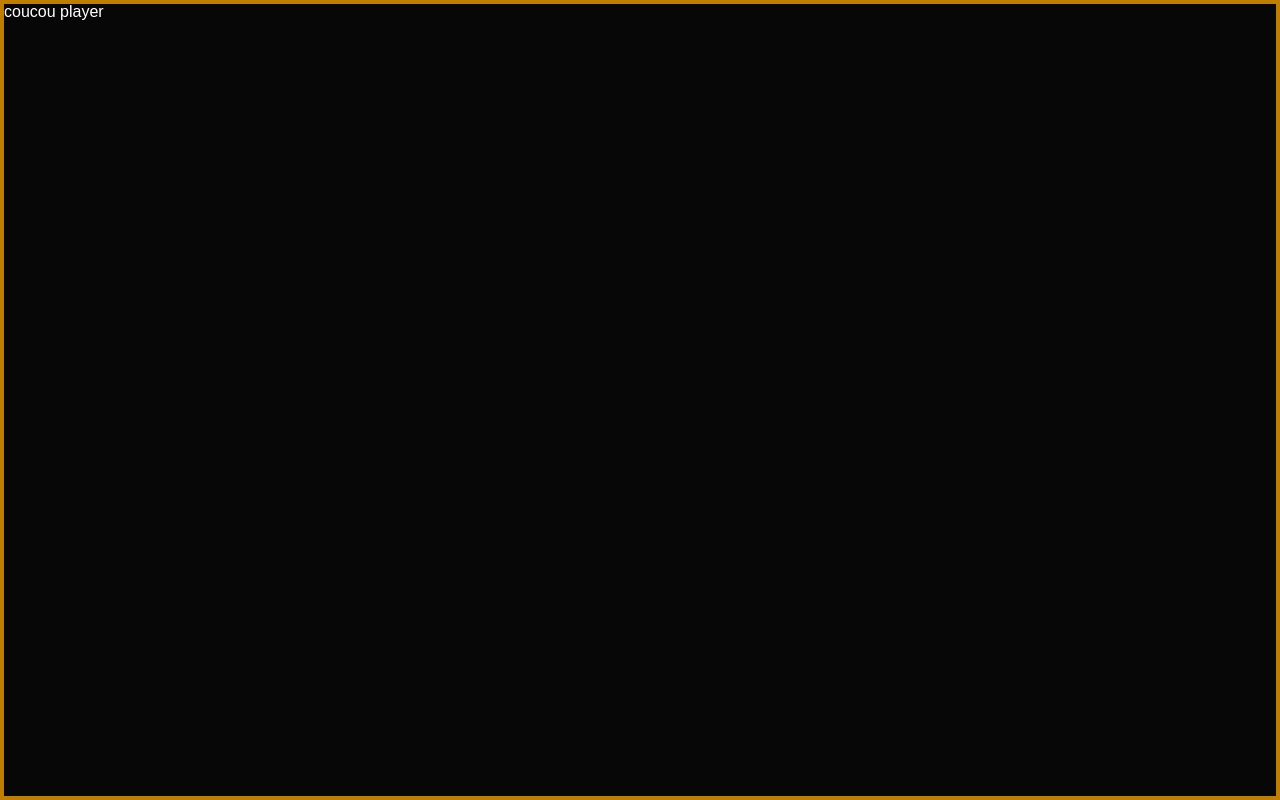
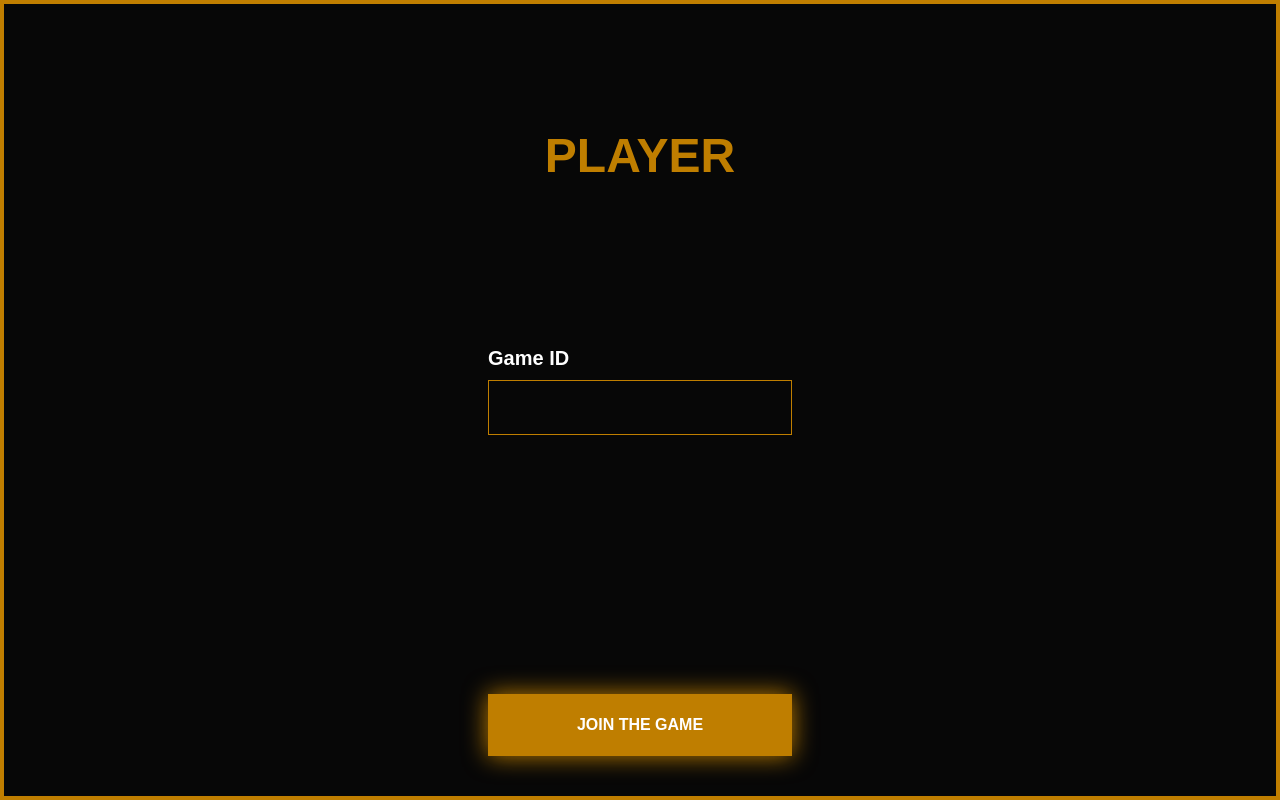
Before and after one commit to nathanszig/NAKDYB, a Nuxt app in the folder front/: page /play in a window 1280 px wide. Built offline with nearby package versions, Linux system fonts and the light colour scheme; a web font is replaced by a local one.

Commit message:
Base of player side done

```diff
--- a/front/components/atom/Bouton.vue
+++ b/front/components/atom/Button.vue
@@ -27,7 +27,6 @@ defineProps({
     default: false
   },
 })
-
 </script>
 
 <template>
--- /dev/null
+++ b/front/components/atom/Input.vue
@@ -0,0 +1,21 @@
+<script setup lang="ts">
+defineProps({
+  label: { type: String, default: "" },
+  required: { type: Boolean, default: false },
+  isPlayer: { type: Boolean, default: false },
+});
+
+const value = defineModel('title');
+</script>
+
+<template>
+  <div class="flex flex-col gap-3">
+    <label class="font-bold text-md">{{ label }}</label>
+    <input
+      class="bg-none outline-none border text-center text-lg p-2 font-bold"
+      :class="isPlayer ? 'border-player' : 'border-admin'"
+      type="text"
+      v-model="value"
+    />
+  </div>
+</template>
--- a/front/layouts/player.vue
+++ b/front/layouts/player.vue
@@ -1,5 +1,10 @@
 <template>
-  <div class="border-4 border-solid border-player min-h-screen">
-    <slot />
+  <div class="border-4 border-solid border-player min-h-screen flex flex-col">
+    <div class="flex justify-center items-center p-32">
+      <h2 class="font-black text-2xl text-player">PLAYER</h2>
+    </div>
+    <div class="relative w-full max-w-sm mx-auto p-10 flex flex-col flex-1">
+      <slot />
+    </div>
   </div>
 </template>
--- a/front/pages/index.vue
+++ b/front/pages/index.vue
@@ -3,21 +3,25 @@
     <div class="w-full h-screen border-4 border-admin border-solid">
       <!-- TITLE -->
       <div class="h-1/2 flex justify-center items-center">
-        <h2 class="font-black text-2xl text-admin">MAITRE DU JEU</h2>
+        <h2 class="font-black text-2xl text-admin">Game Master</h2>
       </div>
       <!-- BUTTON -->
       <div class="h-1/2 flex justify-center items-center">
-        <h2>---</h2>
+        <NuxtLink to="/create">
+          <Button name="Create a game" />
+        </NuxtLink>
       </div>
     </div>
     <div class="w-full h-screen border-4 border-player border-solid">
       <!-- TITLE -->
       <div class="h-1/2 flex justify-center items-center">
-        <h2 class="font-black text-2xl text-player">JOUEUR</h2>
+        <h2 class="font-black text-2xl text-player">Player</h2>
       </div>
       <!-- BUTTON -->
       <div class="h-1/2 flex justify-center items-center">
-        <h2>---</h2>
+        <NuxtLink to="/play">
+          <Button name="Join a game" :isPlayer="true" />
+        </NuxtLink>
       </div>
     </div>
   </div>
--- /dev/null
+++ b/front/pages/play/[player].vue
@@ -0,0 +1,24 @@
+<script setup lang="ts">
+const playerId = useRoute().params.player;
+
+const username = ref("");
+const stats = ref({
+  health: 5,
+  strenght: 5,
+  speed: 5,
+  smart: 5,
+  chance: 5,
+});
+</script>
+
+<template>
+  <NuxtLayout name="player">
+    <p class="w-full text-center font-bold text-lg uppercase-first -mt-40">
+      {{ username }}
+    </p>
+
+    <p class="mt-40">
+      {{ stats }}
+    </p>
+  </NuxtLayout>
+</template>
--- a/front/pages/play/index.vue
+++ b/front/pages/play/index.vue
@@ -1,5 +1,59 @@
+<script setup lang="ts">
+const gameId = ref("");
+const username = ref("");
+const step = ref(0);
+
+const checkGameId = () => {
+  step.value++;
+};
+
+const next = () => {
+  step.value++;
+};
+
+const save = () => {
+  console.log("Save");
+};
+</script>
+
 <template>
   <NuxtLayout name="player">
-    <div>coucou player</div>
+    <!-- CONTENT -->
+    <Input v-if="step == 0" label="Game ID" v-model="gameId" :isPlayer="true" />
+    <Input
+      v-else-if="step == 1"
+      label="Username"
+      v-model="username"
+      :isPlayer="true"
+    />
+
+    <!-- SPACE -->
+    <div class="flex-1" />
+
+    <!-- BUTTON -->
+    <Button
+      v-if="step == 0"
+      name="Join the game"
+      class="!w-full"
+      :isPlayer="true"
+      :isActive="true"
+      @click="checkGameId"
+    />
+    <Button
+      v-else-if="step == 1"
+      name="Next"
+      class="!w-full"
+      :isPlayer="true"
+      :isActive="true"
+      @click="next"
+    />
+    <Button
+      v-else-if="step == 2"
+      name="Start"
+      class="!w-full"
+      :isPlayer="true"
+      :isActive="true"
+      @click="save"
+    />
   </NuxtLayout>
 </template>
--- a/front/pages/test.vue
+++ /dev/null
@@ -1,11 +0,0 @@
-<script setup>
-
-</script>
-
-<template>
-<Bouton name="test" />
-</template>
-
-<style scoped>
-
-</style>
```
